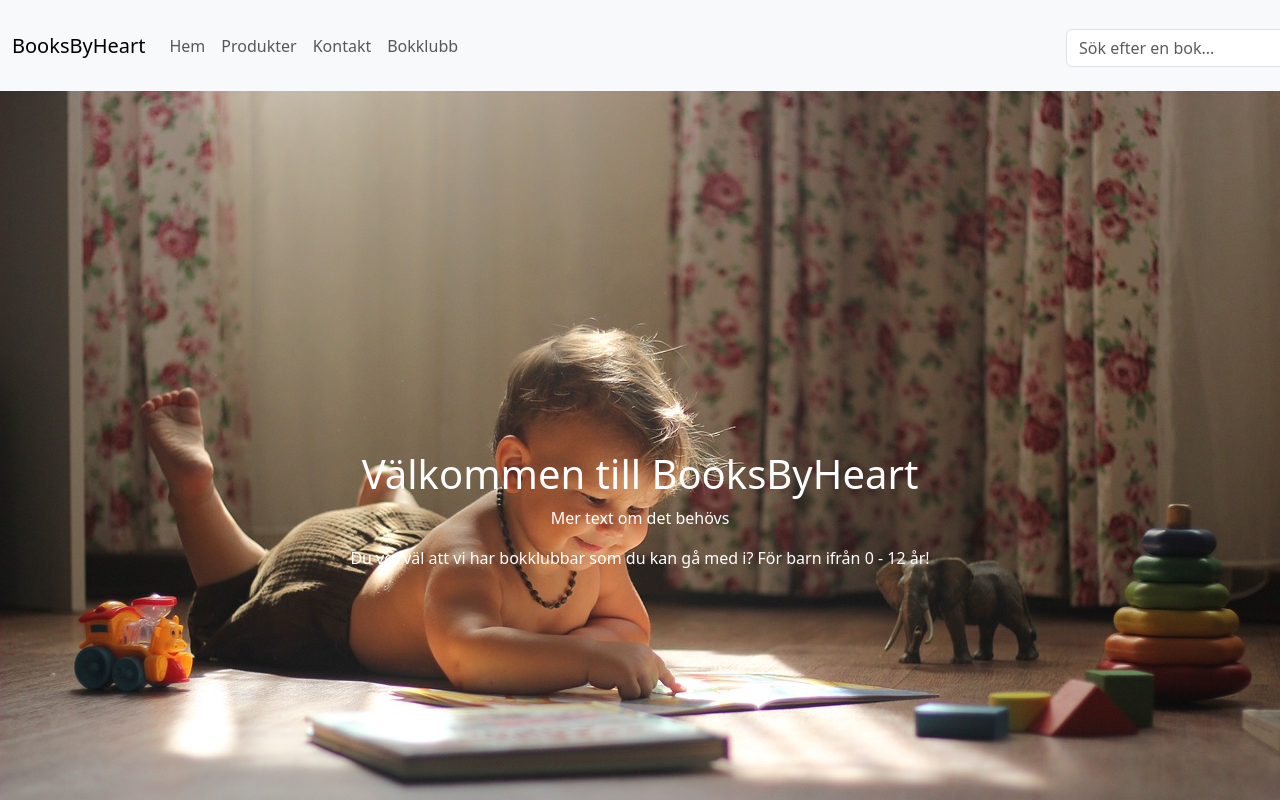
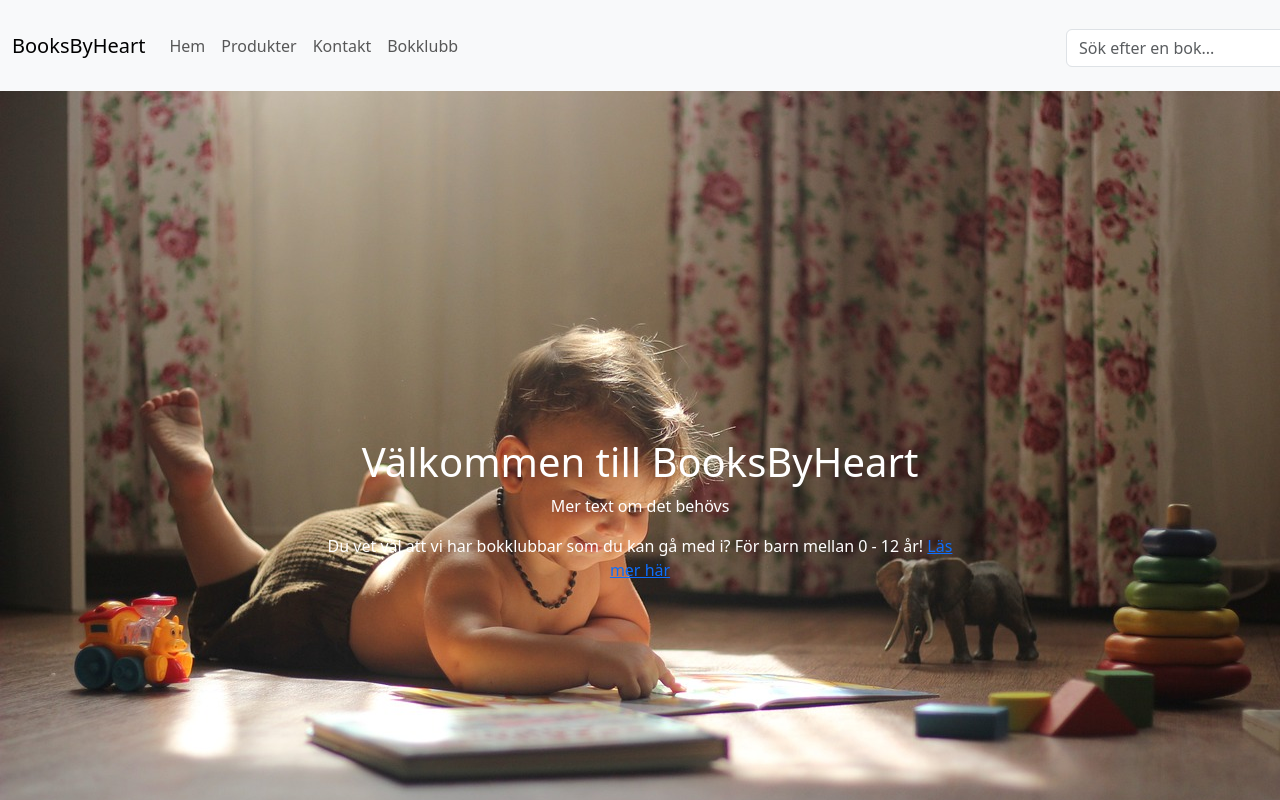
Before and after one commit to natta1995/Webbshop-BooksByHeart, a React (Create React App) app: page / in a window 1280 px wide. Shown: the top 800 px of the page. Built offline with nearby package versions, Linux system fonts and the light colour scheme.

Commit message:
Adding link

```diff
--- a/src/pages/home.jsx
+++ b/src/pages/home.jsx
@@ -17,7 +17,7 @@ const HomePage = () => {
         <div style={{ position: 'absolute', top: '50%', left: '50%', transform: 'translate(-50%, -50%)', zIndex: 1, color: 'white', textAlign: 'center' }}>
             <h1>Välkommen till BooksByHeart</h1>
             <p>Mer text om det behövs</p>
-            <p>Du vet väl att vi har bokklubbar som du kan gå med i? För barn ifrån 0 - 12 år!</p>
+            <p>Du vet väl att vi har bokklubbar som du kan gå med i? För barn mellan 0 - 12 år! <Link to="/bookclub">Läs mer här</Link></p>
     </div>
 </div>
 
```
